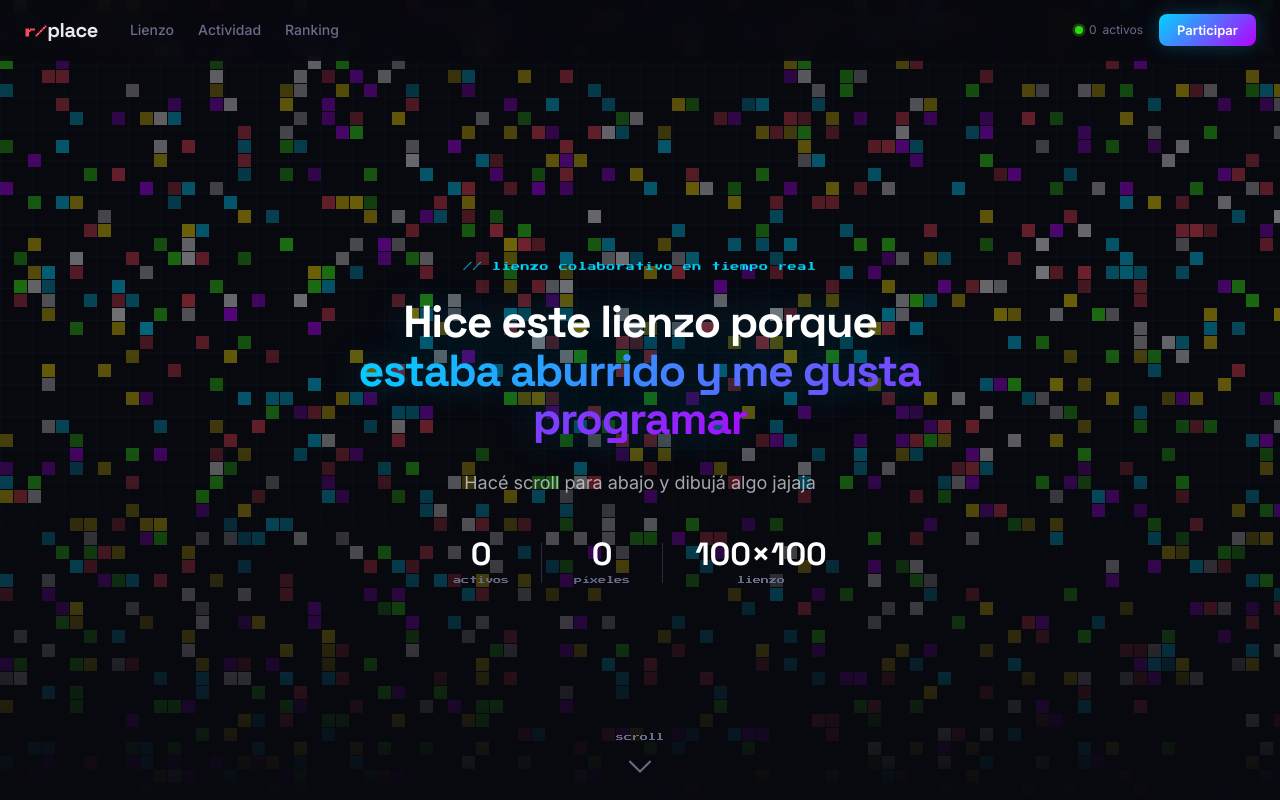
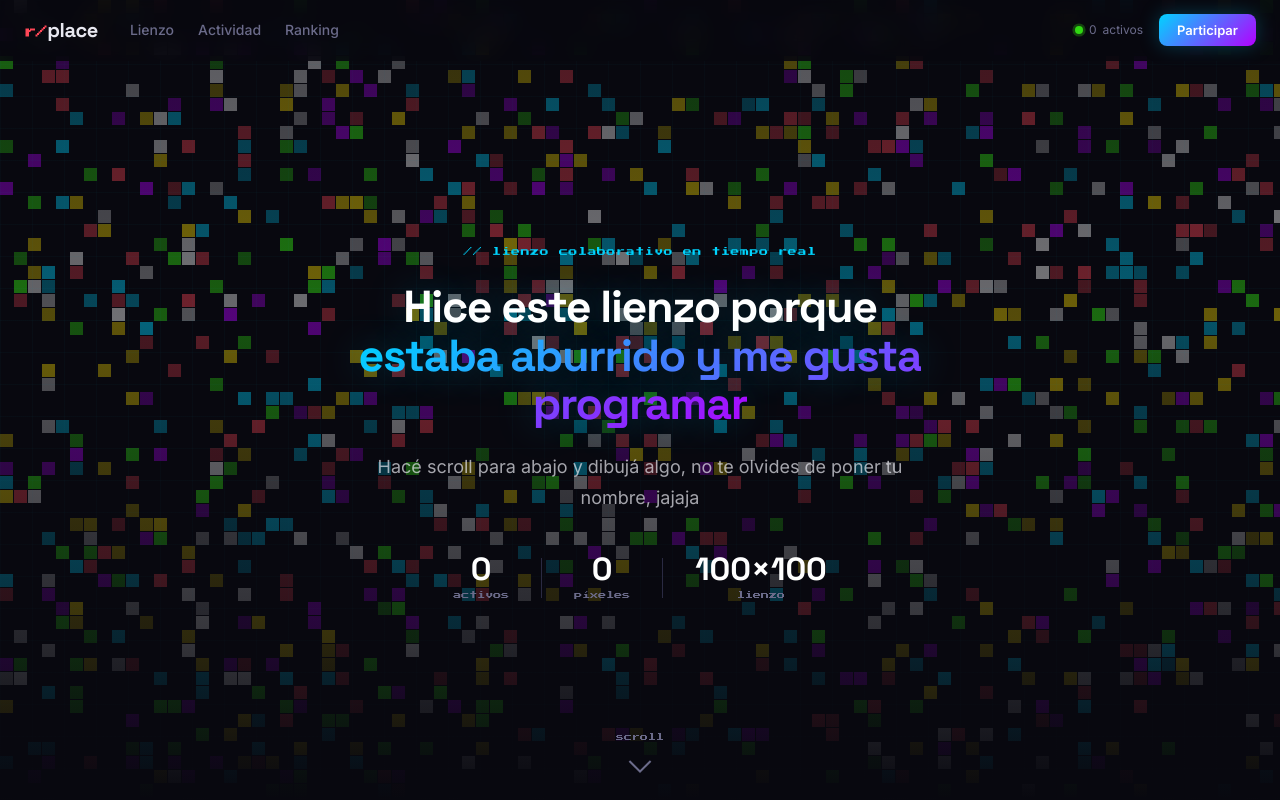
Before and after one commit to berguem2017-ai/rplace-clone, a website: page public/index.html in a window 1280 px wide. Shown: the top 800 px of the page. Drawn offline with nearby package versions, Linux system fonts and the light colour scheme; no server answers.

Commit message:
Update hero subtitle

```diff
--- a/public/index.html
+++ b/public/index.html
@@ -34,7 +34,7 @@
   <div class="hero-content">
     <div class="hero-tag pf">// lienzo colaborativo en tiempo real</div>
     <h1 class="hero-title">Hice este lienzo porque<br><span class="hero-accent">estaba aburrido y me gusta programar</span></h1>
-    <p class="hero-subtitle">Hacé scroll para abajo y dibujá algo jajaja</p>
+    <p class="hero-subtitle">Hacé scroll para abajo y dibujá algo, no te olvides de poner tu nombre, jajaja</p>
     <div class="hero-stats">
       <div class="hstat">
         <span class="hstat-num" id="hero-active">0</span>
```
